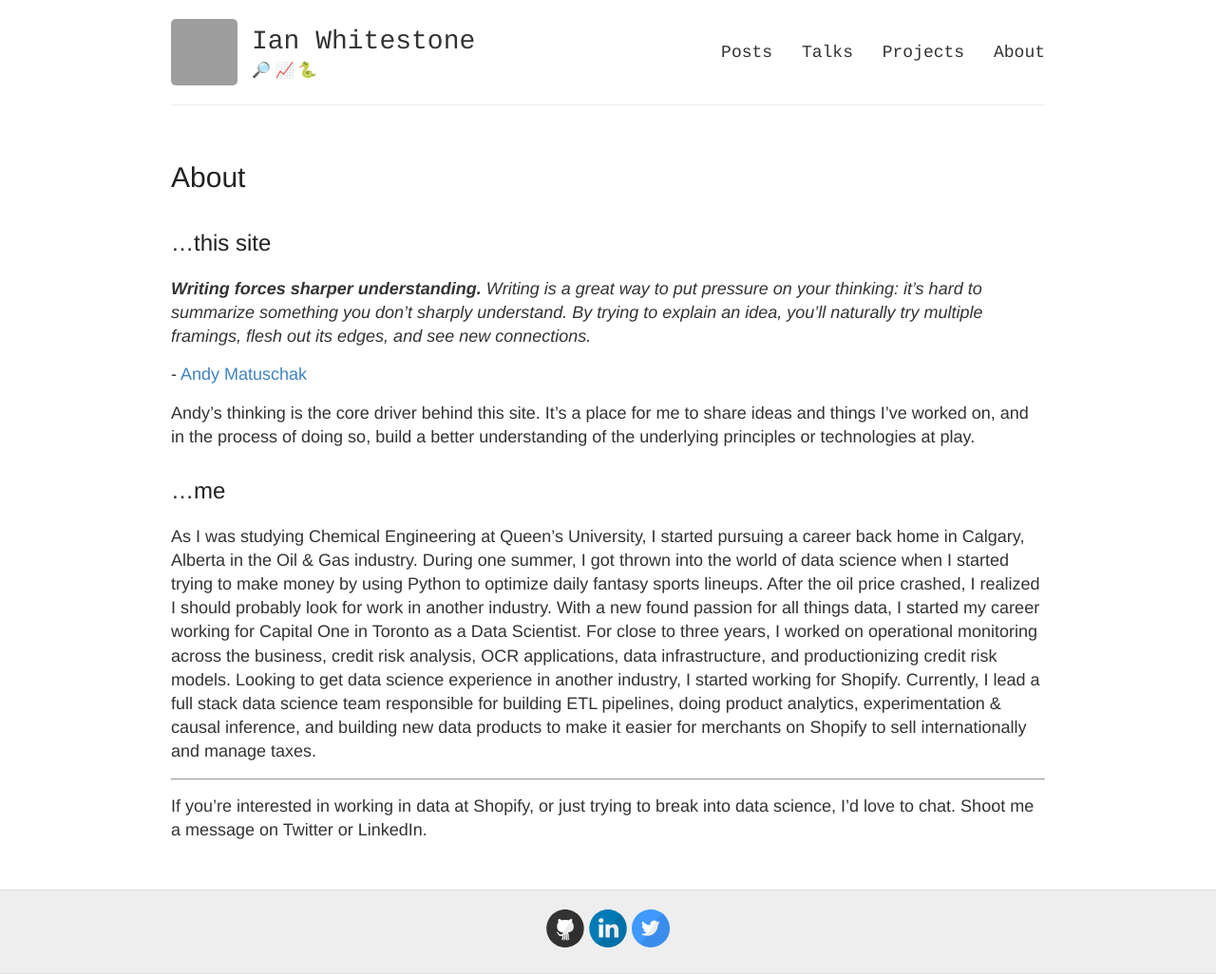
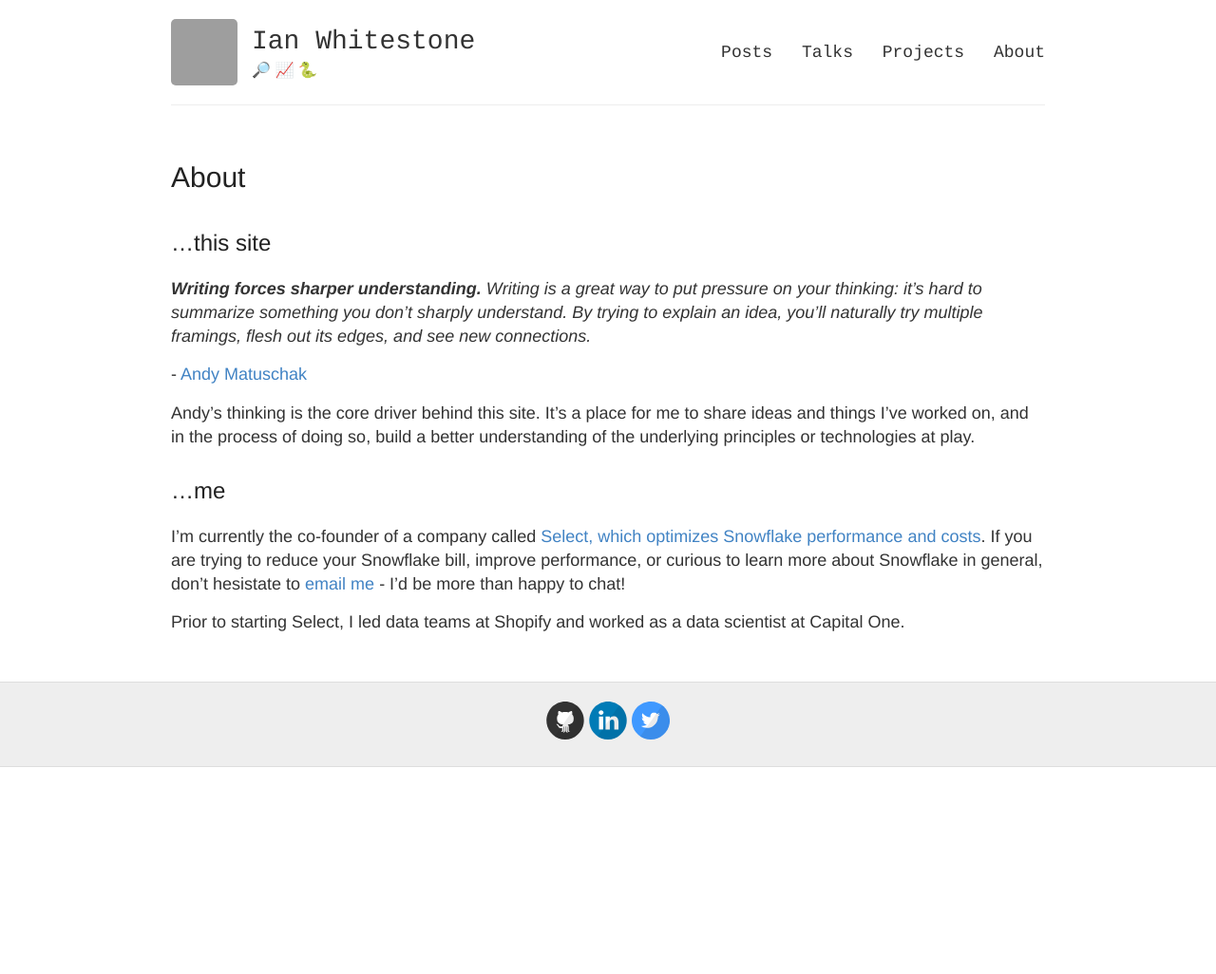
Before and after one commit to ian-whitestone/ian-whitestone.github.io, a Jekyll site: the page built from pages/about.md, in a window 1280 px wide. Shown: the whole page at 95% size. Built offline with Jekyll 4.4.1, drawn with Linux system fonts in a browser that asks for light colours; after the commit the page ends 900 px from its top, so only the background shows below that; grey boxes are pictures that could not be loaded.

Commit message:
Update about.md

```diff
--- a/pages/about.md
+++ b/pages/about.md
@@ -15,8 +15,6 @@ Andy's thinking is the core driver behind this site. It's a place for me to shar
 
 ## ...me
 
-As I was studying Chemical Engineering at Queen's University, I started pursuing a career back home in Calgary, Alberta in the Oil & Gas industry. During one summer, I got thrown into the world of data science when I started trying to make money by using Python to optimize daily fantasy sports lineups. After the oil price crashed, I realized I should probably look for work in another industry. With a new found passion for all things data, I started my career working for Capital One in Toronto as a Data Scientist. For close to three years, I worked on operational monitoring across the business, credit risk analysis, OCR applications, data infrastructure, and productionizing credit risk models. Looking to get data science experience in another industry, I started working for Shopify. Currently, I lead a full stack data science team responsible for building ETL pipelines, doing product analytics, experimentation & causal inference, and building new data products to make it easier for merchants on Shopify to sell internationally and manage taxes.
+I'm currently the co-founder of a company called [Select, which optimizes Snowflake performance and costs](https://select.dev). If you are trying to reduce your Snowflake bill, improve performance, or curious to learn more about Snowflake in general, don't hesistate to [email me](mailto:ian@select.dev?subject=Select&nbsp;Snowflake&nbsp;Optimization) - I'd be more than happy to chat!
 
-<hr>
-
-If you're interested in working in data at Shopify, or just trying to break into data science, I'd love to chat. Shoot me a message on Twitter or LinkedIn.
+Prior to starting Select, I led data teams at Shopify and worked as a data scientist at Capital One.
```
